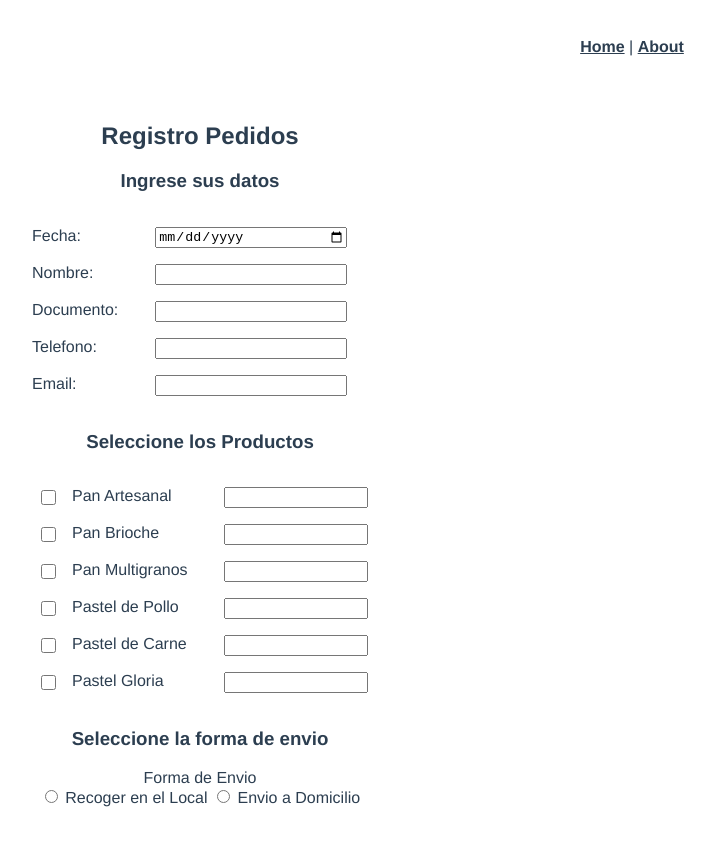
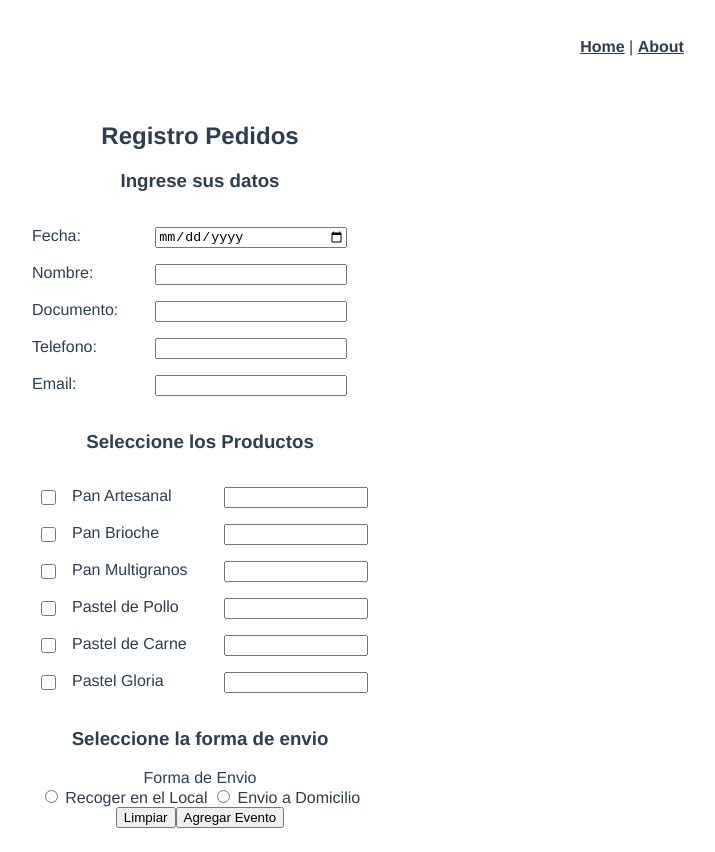
Before and after one commit to julianecheverrimunoz/artesano-vue, a Vue app: page /pedidos in a window 1280 px wide. Shown: the whole page, without its empty margins (8-723 px from the left). Before the commit the page ends 831 px from the top, so only its background shows below. Built offline with nearby package versions, Linux system fonts and the light colour scheme.

Commit message:
Vamos a Ver

```diff
--- a/src/views/Pedidos.vue
+++ b/src/views/Pedidos.vue
@@ -4,6 +4,7 @@
       <h2>Registro Pedidos</h2>
       <h3>Ingrese sus datos</h3>
       <form id="formulario_pedido" action="#" method="post">
+        <div id="datos_cliente">
         <label for="fecha">Fecha:</label>
         <input type="date" name="fecha" v-model="pedido.fecha" />
 
@@ -18,11 +19,15 @@
 
         <label for="email">Email: </label>
         <input type="email" name="email" v-model="pedido.email" />
-      </form>
+        </div>
+
 
       <h3>Seleccione los Productos</h3>
 
-      <form id="formulario_productos" action="#" method="post">
+
+
+      <!-- <form id="formulario_productos" action="#" method="post"> -->
+        <div id="datos_productos">
         <input
           type="checkbox"
           name="pan_artesanal"
@@ -85,7 +90,9 @@
         <label for="pastel_gloria">Pastel Gloria</label>
         <input type="number" name="qpgloria" id="" />
 
-      </form>
+        </div>
+
+      <!-- </form> -->
       <h3>Seleccione la forma de envio</h3>
       <label for="envio">Forma de Envio</label>
         <div>
@@ -94,6 +101,14 @@
           <input type="radio" name="envio" value="1" v-model="envio" id="" />
           Envio a Domicilio
         </div>
+
+        <button type="reset" name="limpiar">Limpiar</button>
+
+        <button @click.prevent="procesarInformacion()" type="button">
+          Agregar Evento
+        </button>
+
+        </form>
 
 
     </div>
@@ -129,11 +144,18 @@ export default {
       pgloria: false,
     }; //Cierre return
   }, //Cierre data
+
+  methods: {
+    borrarInformacion() {},
+
+  } // Cierre methods
+
+
 }; //cierre export default
 </script>
 
 <style scoped>
-#formulario_pedido {
+#datos_cliente {
   display: grid;
   grid-template-columns: 7.2rem 12rem;
   padding: 1rem;
@@ -142,7 +164,7 @@ export default {
   text-align: justify;
 }
 
-#formulario_productos {
+#datos_productos {
   display: grid;
   grid-template-columns: 2rem 9rem 9rem;
   padding: 1rem;
```
